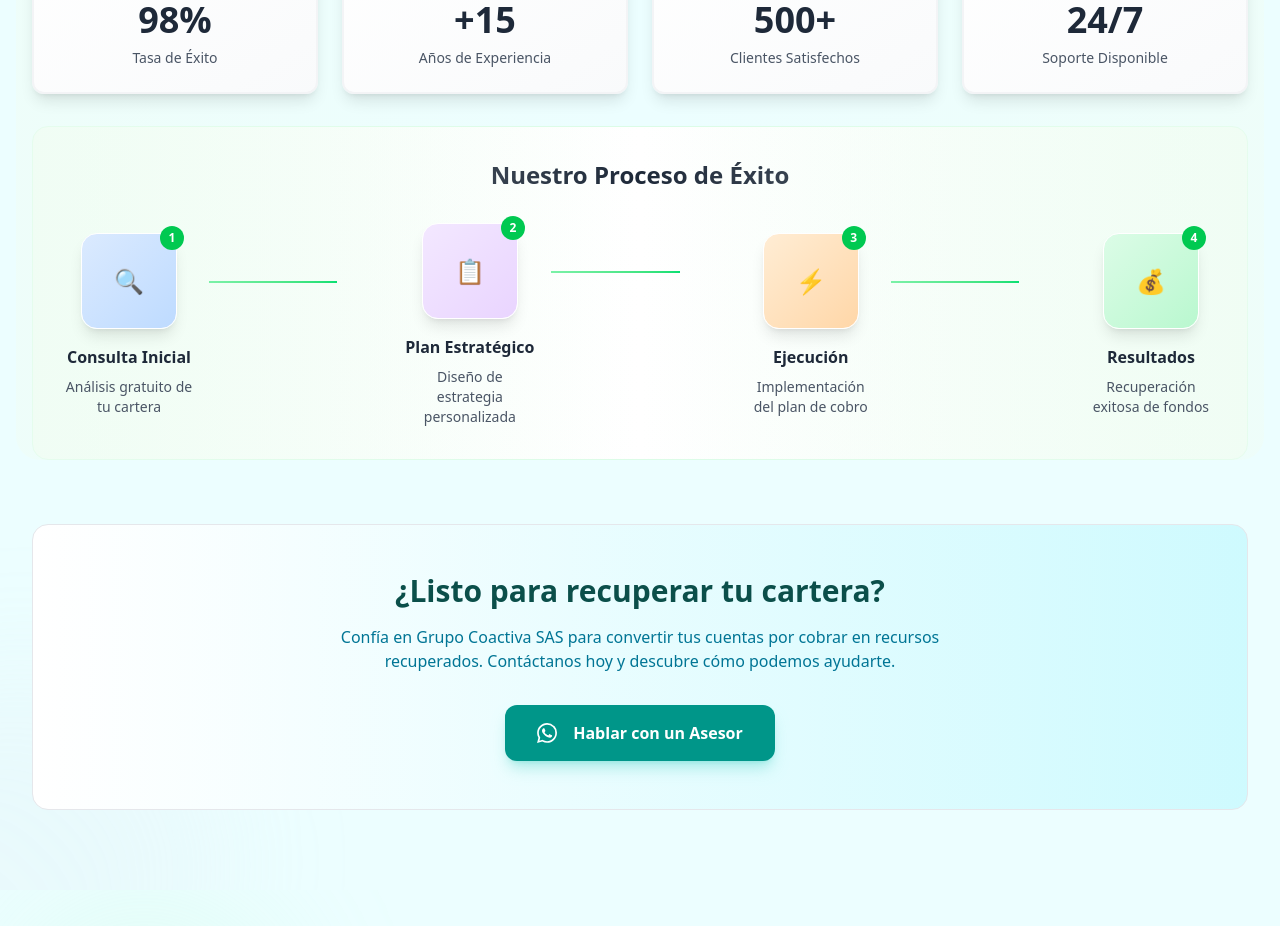
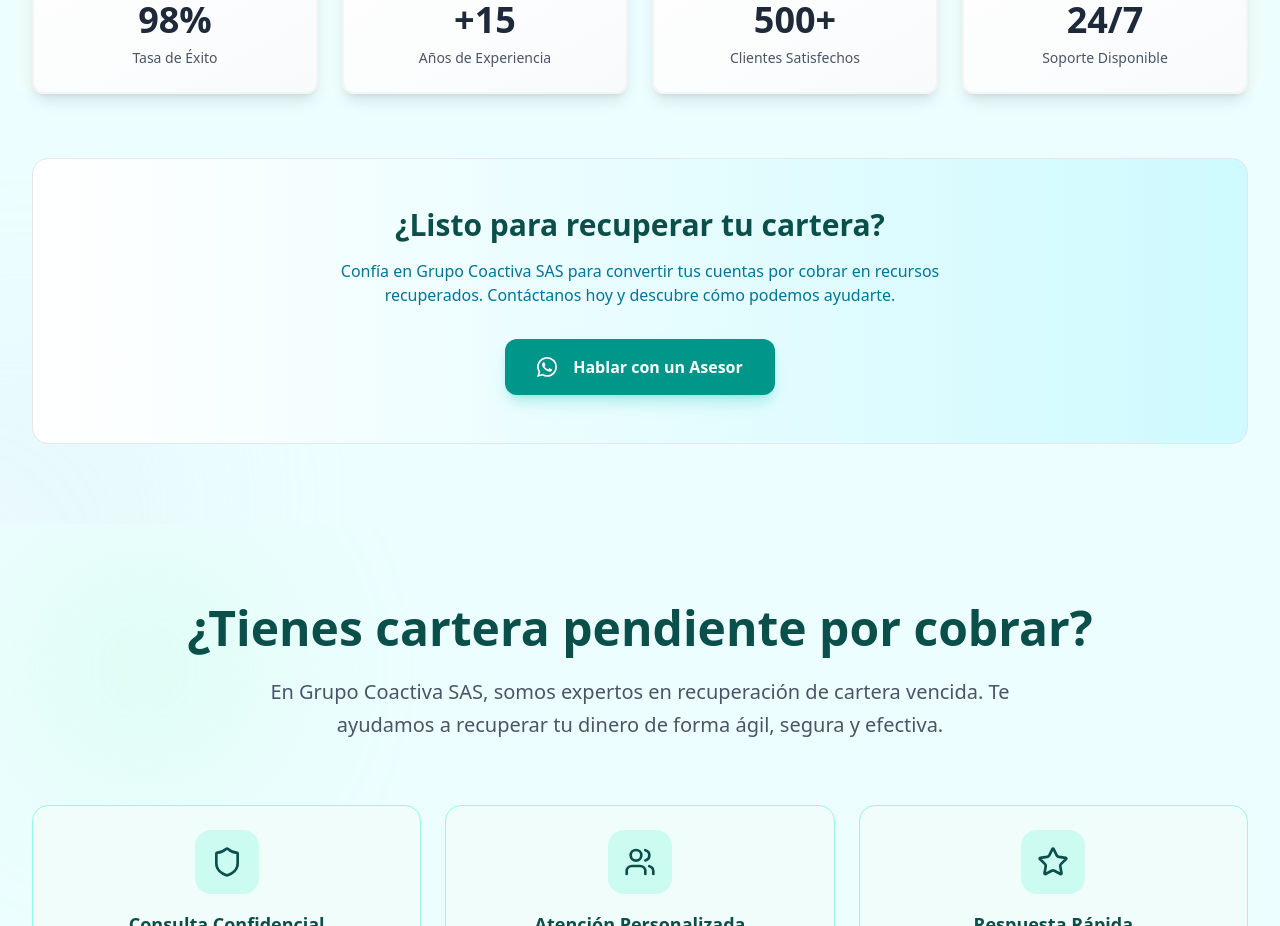
Before and after one commit to CardonaAndres/GrupoCOActivaSAS, a React (Vite) app: page / in a window 1280 px wide. Shown: the part 3960-4886 px from the top of the page. Built offline with nearby package versions, Linux system fonts and the light colour scheme.

Commit message:
refactor: Eliminar la sección de la línea de tiempo de éxito visual en el componente Services

```diff
--- a/src/spa/components/Services.tsx
+++ b/src/spa/components/Services.tsx
@@ -446,66 +446,6 @@
                             ))}
                         </div>
 
-                        {/* Visual Success Timeline */}
-                        <div className="bg-gradient-to-r from-green-50 via-white to-green-50 rounded-2xl p-8 border border-green-100">
-                            <h4 className="text-2xl font-bold text-center text-gray-800 mb-8">Nuestro Proceso de Éxito</h4>
-                            <div className="flex flex-col md:flex-row items-center justify-between gap-6">
-                                {[
-                                    {
-                                        title: "Consulta Inicial",
-                                        desc: "Análisis gratuito de tu cartera",
-                                        icon: "🔍",
-                                        image: "bg-gradient-to-br from-blue-100 to-blue-200"
-                                    },
-                                    {
-                                        title: "Plan Estratégico",
-                                        desc: "Diseño de estrategia personalizada",
-                                        icon: "📋",
-                                        image: "bg-gradient-to-br from-purple-100 to-purple-200"
-                                    },
-                                    {
-                                        title: "Ejecución",
-                                        desc: "Implementación del plan de cobro",
-                                        icon: "⚡",
-                                        image: "bg-gradient-to-br from-orange-100 to-orange-200"
-                                    },
-                                    {
-                                        title: "Resultados",
-                                        desc: "Recuperación exitosa de fondos",
-                                        icon: "💰",
-                                        image: "bg-gradient-to-br from-green-100 to-green-200"
-                                    }
-                                ].map((step, index) => (
-                                    <motion.div
-                                        key={index}
-                                        initial={{ opacity: 0, y: 20 }}
-                                        whileInView={{ opacity: 1, y: 0 }}
-                                        transition={{ delay: index * 0.2 }}
-                                        className="flex flex-col items-center text-center group relative"
-                                    >
-                                        {/* Connecting Line */}
-                                        {index < 3 && (
-                                            <div className="hidden md:block absolute top-12 left-full w-full h-0.5 bg-gradient-to-r from-green-300 to-green-400 transform translate-x-4 z-0" />
-                                        )}
-
-                                        {/* Step Image/Icon */}
-                                        <div className={`w-24 h-24 ${step.image} rounded-2xl flex items-center justify-center mb-4 shadow-lg group-hover:shadow-xl transition-all duration-300 relative z-10 border border-white`}>
-                                            <span className="text-2xl">{step.icon}</span>
-                                            <div className="absolute -top-2 -right-2 w-6 h-6 bg-green-500 text-white rounded-full flex items-center justify-center text-xs font-bold">
-                                                {index + 1}
-                                            </div>
-                                        </div>
-
-                                        <h5 className="font-bold text-gray-800 mb-2 group-hover:text-green-700 transition-colors duration-300">
-                                            {step.title}
-                                        </h5>
-                                        <p className="text-sm text-gray-600 max-w-32 group-hover:text-gray-700 transition-colors duration-300">
-                                            {step.desc}
-                                        </p>
-                                    </motion.div>
-                                ))}
-                            </div>
-                        </div>
                     </motion.div>
                 </motion.div>
 
```
